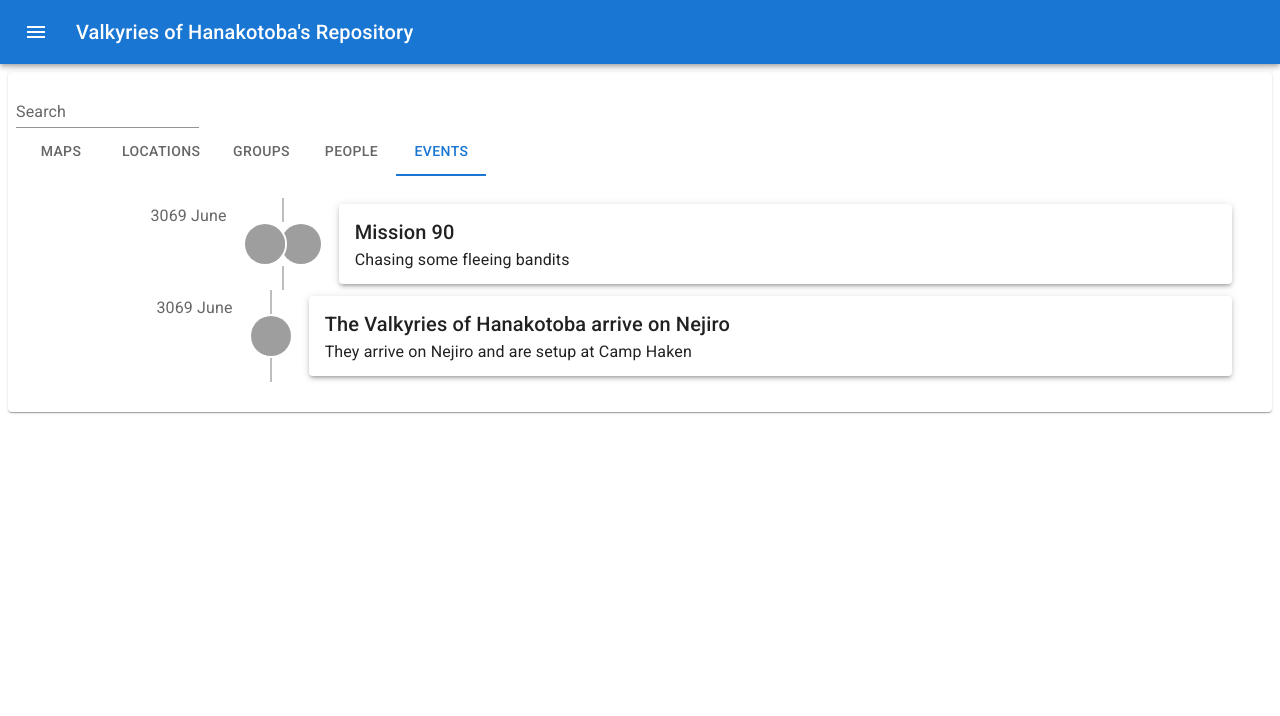
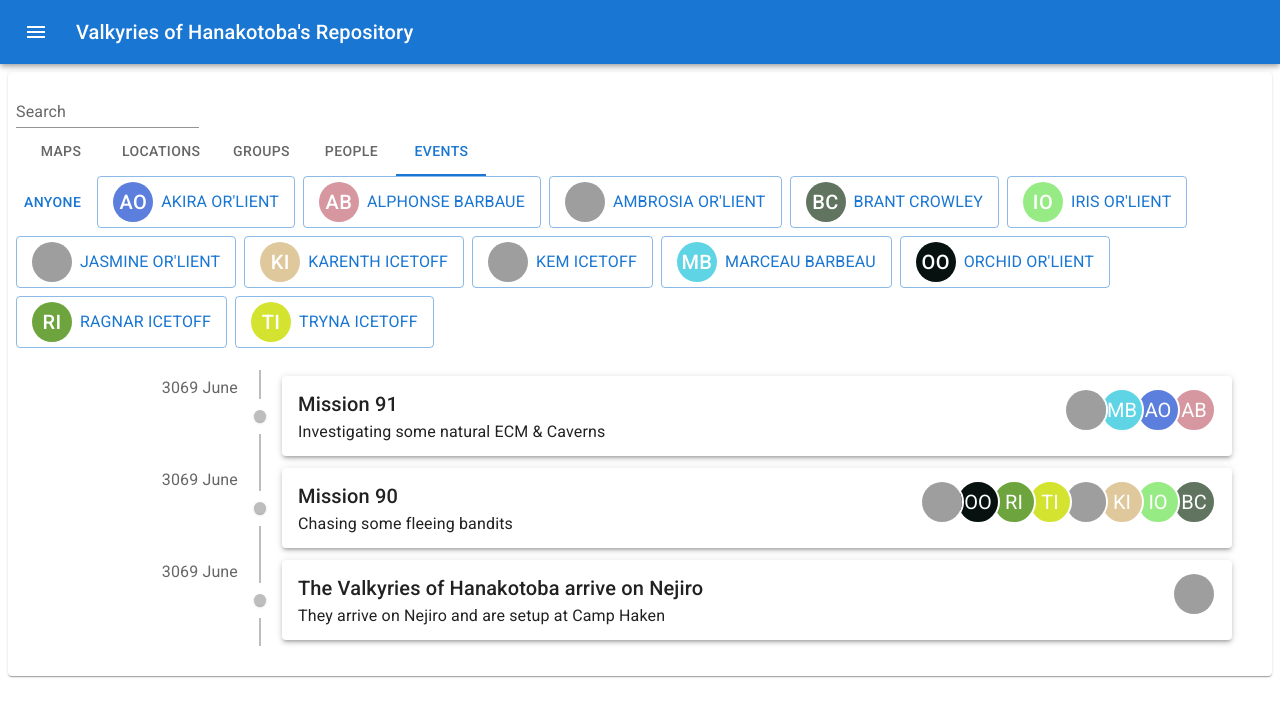
Before and after one commit to Rangoric/BattleTech-Campaign, a Next.js app: page /BattleTech-Campaign/nejiro/events in a window 1280 px wide. Shown: the top 716 px of the page. Built offline with nearby package versions, Linux system fonts and the light colour scheme; grey boxes are pictures that could not be loaded.

Commit message:
another event

```diff
--- /dev/null
+++ b/src/nejiro/EventTimeline.tsx
@@ -0,0 +1,87 @@
+import Timeline from "@mui/lab/Timeline";
+import TimelineConnector from "@mui/lab/TimelineConnector";
+import TimelineContent from "@mui/lab/TimelineContent";
+import TimelineDot from "@mui/lab/TimelineDot";
+import TimelineItem from "@mui/lab/TimelineItem";
+import TimelineOppositeContent, { timelineOppositeContentClasses } from "@mui/lab/TimelineOppositeContent";
+import TimelineSeparator from "@mui/lab/TimelineSeparator";
+import { Accordion, AccordionSummary, Box, Typography, AvatarGroup, AccordionDetails } from "@mui/material";
+import Link from "next/link";
+import { PersonAvatar } from "./PersonAvatar";
+import { IEvents } from "./IEvents";
+import React from "react";
+
+export interface IEventTimelineProps {
+  filteredEvents: IEvents;
+}
+
+export const EventTimeline: React.FC<IEventTimelineProps> = ({ filteredEvents }) => {
+  return (
+    <Timeline
+      sx={{
+        [`& .${timelineOppositeContentClasses.root}`]: {
+          flex: 0.2,
+        },
+      }}
+    >
+      {filteredEvents.map((event) => (
+        <TimelineItem key={event.title}>
+          <TimelineOppositeContent color="textSecondary">{event.time}</TimelineOppositeContent>
+          <TimelineSeparator>
+            <TimelineConnector />
+            <TimelineDot></TimelineDot>
+            <TimelineConnector />
+          </TimelineSeparator>
+          <TimelineContent>
+            <Accordion elevation={3}>
+              <AccordionSummary>
+                <Box sx={{ display: "flex", justifyContent: "space-between", width: "100%" }}>
+                  <Box>
+                    <Typography variant={"h6"}>{event.title}</Typography>
+                    <Typography>{event.summary}</Typography>
+                  </Box>
+                  {event.involvedPeople.length > 0 && (
+                    <AvatarGroup max={10}>
+                      {event.involvedPeople.map((person) => (
+                        <PersonAvatar key={person} personName={person} />
+                      ))}
+                    </AvatarGroup>
+                  )}
+                </Box>
+              </AccordionSummary>
+              <AccordionDetails>
+                <Typography>{event.details}</Typography>
+                {event.referencePages.length > 0 && (
+                  <Box>
+                    <Typography variant={"h6"}>Reference Pages</Typography>
+                    <ul>
+                      {event.referencePages.map((link) => (
+                        <li key={link.name}>
+                          <Link href={link.url}>{link.name}</Link>
+                        </li>
+                      ))}
+                    </ul>
+                  </Box>
+                )}
+                {event.outsideLinks.length > 0 && (
+                  <Box>
+                    <Typography variant={"h6"}>Sources</Typography>
+                    <ul>
+                      {event.outsideLinks.map((link) => (
+                        <li key={link.name}>
+                          <a href={link.url} target={"_blank"} rel={"noreferrer"}>
+                            {link.name}
+                          </a>
+                        </li>
+                      ))}
+                    </ul>
+                  </Box>
+                )}
+              </AccordionDetails>
+            </Accordion>
+          </TimelineContent>
+        </TimelineItem>
+      ))}
+    </Timeline>
+  );
+};
--- a/src/nejiro/IEvents.ts
+++ b/src/nejiro/IEvents.ts
@@ -10,3 +10,5 @@ export interface IEvent {
   outsideLinks: ISources;
   referencePages: ISources;
 }
+
+export type IEvents = IEvent[];
--- a/src/nejiro/data/events/ValkyriesOfHanakotoba.events.ts
+++ b/src/nejiro/data/events/ValkyriesOfHanakotoba.events.ts
@@ -3,12 +3,30 @@ import { IEvent } from "../../IEvents";
 export const vohEvents: IEvent[] = [
   {
     time: "3069 June",
-    title: "Mission 90",
-    summary: "Chasing some fleeing bandits",
-    involvedPeople: ["Jasmine Or'lient", "Ambrosia Or'lient"],
+    title: "Mission 91",
+    summary: "Investigating some natural ECM & Caverns",
+    involvedPeople: ["Jasmine Or'lient", "Marceau Barbeau", "Akira Or'lient", "Alphonse Barbaue"],
     mentionedPeople: [],
     outsideLinks: [],
     referencePages: [],
+  },
+  {
+    time: "3069 June",
+    title: "Mission 90",
+    summary: "Chasing some fleeing bandits",
+    involvedPeople: [
+      "Ambrosia Or'lient",
+      "Orchid Or'lient",
+      "Ragnar Icetoff",
+      "Tryna Icetoff",
+      "Kem Icetoff",
+      "Karenth Icetoff",
+      "Iris Or'lient",
+      "Brant Crowley",
+    ],
+    mentionedPeople: [],
+    outsideLinks: [],
+    referencePages: [{ name: "Mission 90", url: "/game-day-2024-07-07" }],
   },
   {
     time: "3069 June",
--- a/src/nejiro/events.tsx
+++ b/src/nejiro/events.tsx
@@ -1,82 +1,30 @@
-import Timeline from "@mui/lab/Timeline";
-import TimelineItem from "@mui/lab/TimelineItem";
-import TimelineSeparator from "@mui/lab/TimelineSeparator";
-import TimelineConnector from "@mui/lab/TimelineConnector";
-import TimelineContent from "@mui/lab/TimelineContent";
-import TimelineOppositeContent, { timelineOppositeContentClasses } from "@mui/lab/TimelineOppositeContent";
+import { useState } from "react";
 import { vohEvents } from "./data/events/ValkyriesOfHanakotoba.events";
-import { Accordion, AccordionDetails, AccordionSummary, AvatarGroup, Box, Typography } from "@mui/material";
-import Link from "next/link";
+import { EventTimeline } from "./EventTimeline";
+import { Box, Button, Typography } from "@mui/material";
 import { PersonAvatar } from "./PersonAvatar";
 
 export const Events = () => {
-  const filteredEvents = vohEvents;
+  const [selectedPerson, setSelectedPerson] = useState<string | undefined>();
+  const allPeople = [...new Set(vohEvents.flatMap((event) => event.involvedPeople.concat(event.mentionedPeople)))].toSorted();
+  const filteredEvents = vohEvents.filter(
+    (event) => !selectedPerson || event.involvedPeople.includes(selectedPerson) || event.mentionedPeople.includes(selectedPerson)
+  );
 
   return (
-    <Timeline
-      sx={{
-        [`& .${timelineOppositeContentClasses.root}`]: {
-          flex: 0.2,
-        },
-      }}
-    >
-      {filteredEvents.map((event) => (
-        <TimelineItem key={event.title}>
-          <TimelineOppositeContent color="textSecondary">{event.time}</TimelineOppositeContent>
-          <TimelineSeparator>
-            <TimelineConnector />
-            {event.involvedPeople.length > 0 && (
-              <AvatarGroup>
-                {event.involvedPeople.map((person) => (
-                  <PersonAvatar key={person} personName={person} />
-                ))}
-              </AvatarGroup>
-            )}
-            <TimelineConnector />
-          </TimelineSeparator>
-          <TimelineContent>
-            <Accordion elevation={3}>
-              <AccordionSummary>
-                <Box sx={{ display: "flex", justifyContent: "space-between", width: "100%" }}>
-                  <Box>
-                    <Typography variant={"h6"}>{event.title}</Typography>
-                    <Typography>{event.summary}</Typography>
-                  </Box>
-                </Box>
-              </AccordionSummary>
-              <AccordionDetails>
-                <Typography>{event.details}</Typography>
-                {event.referencePages.length > 0 && (
-                  <Box>
-                    <Typography variant={"h6"}>Reference Pages</Typography>
-                    <ul>
-                      {event.referencePages.map((link) => (
-                        <li key={link.name}>
-                          <Link href={link.url}>{link.name}</Link>
-                        </li>
-                      ))}
-                    </ul>
-                  </Box>
-                )}
-                {event.outsideLinks.length > 0 && (
-                  <Box>
-                    <Typography variant={"h6"}>Sources</Typography>
-                    <ul>
-                      {event.outsideLinks.map((link) => (
-                        <li key={link.name}>
-                          <a href={link.url} target={"_blank"} rel={"noreferrer"}>
-                            {link.name}
-                          </a>
-                        </li>
-                      ))}
-                    </ul>
-                  </Box>
-                )}
-              </AccordionDetails>
-            </Accordion>
-          </TimelineContent>
-        </TimelineItem>
-      ))}
-    </Timeline>
+    <>
+      <Box sx={{ display: "flex", gap: 1, flexWrap: "wrap" }}>
+        <Button onClick={() => setSelectedPerson(undefined)}>Anyone</Button>
+        {allPeople.map((personName) => (
+          <Button key={personName} onClick={() => setSelectedPerson(personName)} variant={selectedPerson === personName ? "contained" : "outlined"}>
+            <Box sx={{ display: "flex", gap: 1, alignItems: "center" }}>
+              <PersonAvatar personName={personName} />
+              <Typography>{personName}</Typography>
+            </Box>
+          </Button>
+        ))}
+      </Box>
+      <EventTimeline filteredEvents={filteredEvents} />
+    </>
   );
 };
```
